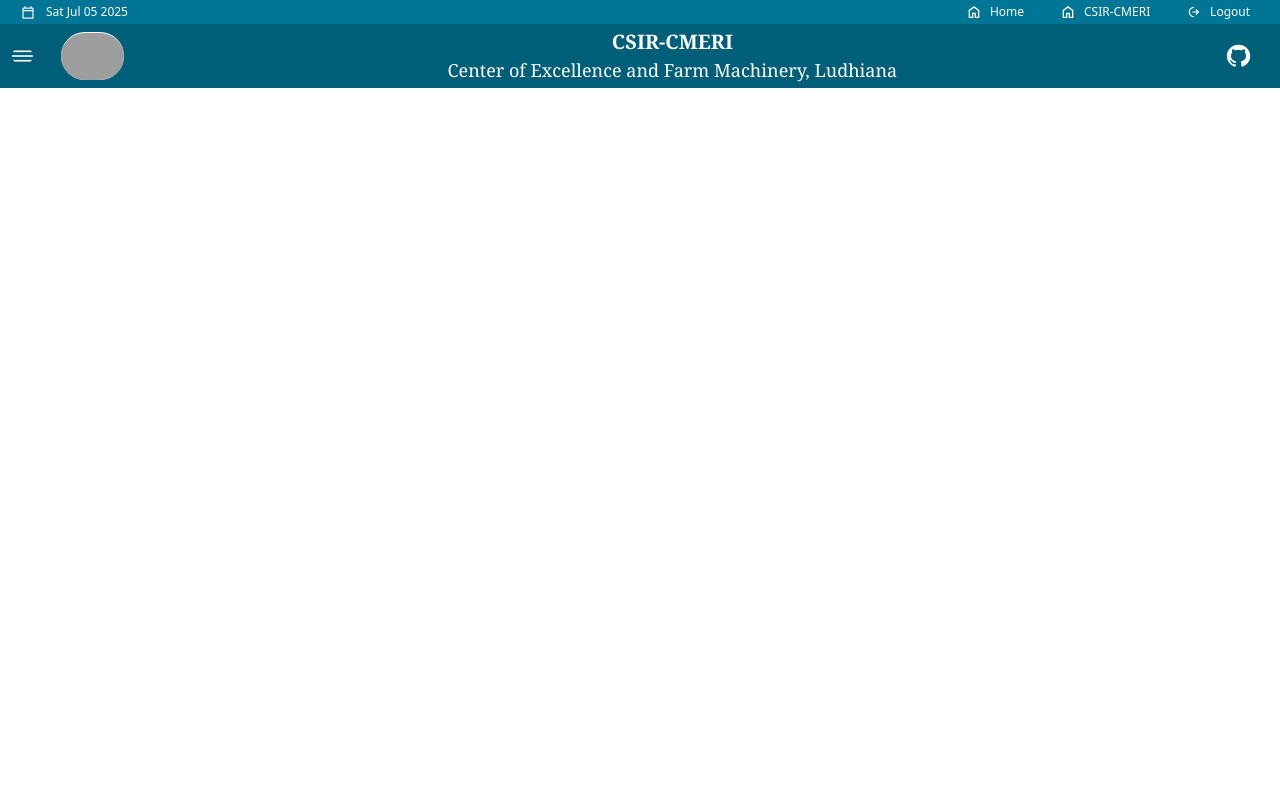
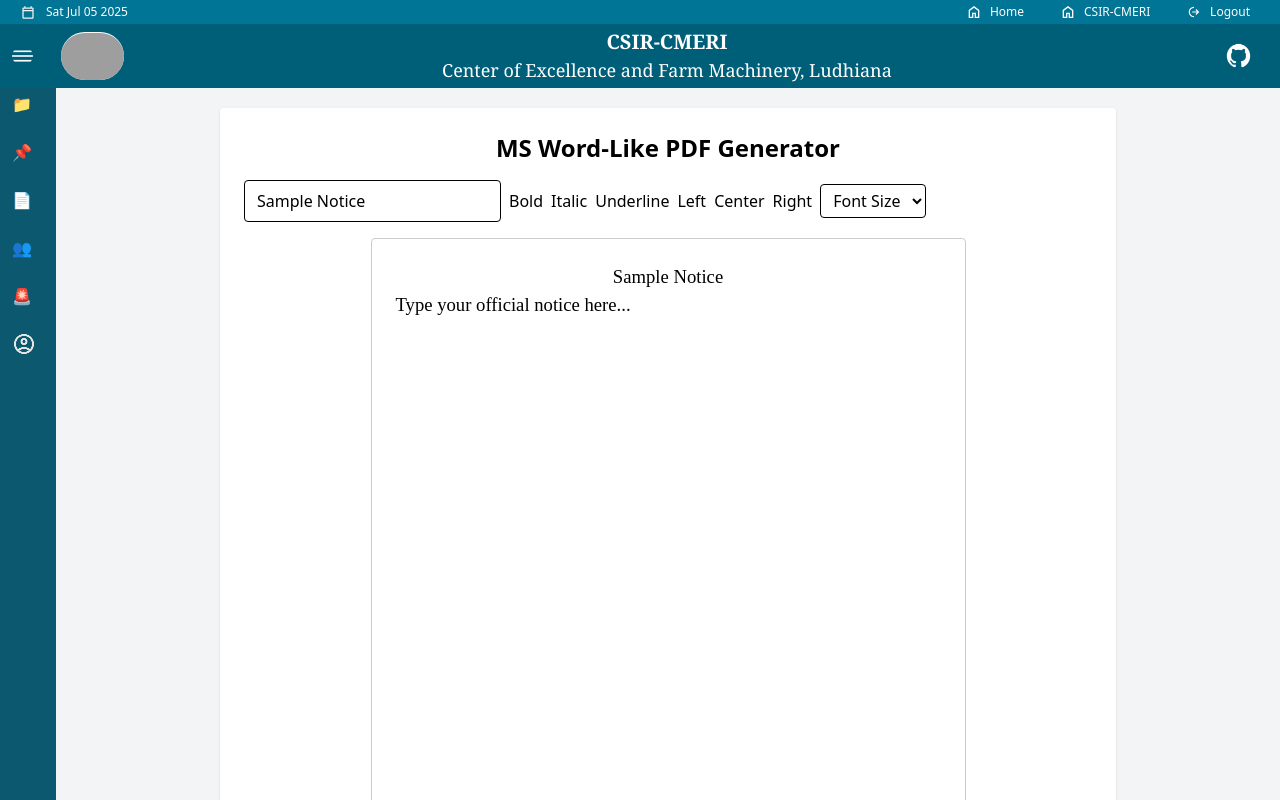
Before and after one commit to Arslan950/Intranet_For_CSIRV2, a React (Vite) app in the folder my-vue-app/: page /pdfgenerator in a window 1280 px wide. Shown: the top 800 px of the page. Built offline with nearby package versions, Linux system fonts and the light colour scheme; sample sign-in values are in the browser's storage; grey boxes are pictures that could not be loaded.

Commit message:
added pdf genrator and color fix

```diff
--- a/my-vue-app/components/ComponentsforDashBoard/Announcement.jsx
+++ b/my-vue-app/components/ComponentsforDashBoard/Announcement.jsx
@@ -4,7 +4,7 @@
 import { uri } from "../URL";
 import {useAuth} from "../../src/hooks/useAuth"
 import { use } from "react";
-const Announcement = ({ token, role, username ,Classes}) => {
+const Announcement = ({ token, role, username,AdminName ,Classes}) => {
 const hideSections = location.pathname === "/";
 const auth=useAuth()
 const setLoading=auth.loadingSet
@@ -13,7 +13,7 @@
   const [ntext, setntext] = useState({
     notice: "",
     title: "",
-    adminName: username || "Admin1",
+    adminName: AdminName || "Admin1",
   });
 
   const handlechange = (e) => {
--- a/my-vue-app/components/ComponentsforDashBoard/Document.jsx
+++ b/my-vue-app/components/ComponentsforDashBoard/Document.jsx
@@ -143,9 +143,9 @@
       {/* Files List */}
       <div className="flex flex-col gap-y-2  ">
          <div className=" py-2 text-center border-b border-gray-400 bg-heading">
-         <h2 className="text-lg font-bold text-Color">Downloads</h2>
+         <h2 className="text-lg font-bold  text-Color">Downloads</h2>
       </div>
-       <div className=" h-12 flex items-center  -8 mx-2 justify-center px-2 gap-4 ">
+       <div className=" h-12 flex items-center   mx-2 justify-center px-2 gap-4 ">
         {" "}
         <input
 
--- a/my-vue-app/components/Navbar.jsx
+++ b/my-vue-app/components/Navbar.jsx
@@ -67,17 +67,17 @@
           alt="menu"
           className="invert  h-6 w-8 cursor-pointer transform rounded-full p-1 transition ease-out duration-200 hover:bg-[#88888846] hover:scale-105"
         />
-
+<Link to={'/'}>
         <img
           src="https://dyncdn.exampathfinder.net/epf_n_attachments/organisation/0FdDdIMg/logo.png"
           alt="Logo"
           className="sm:h-12  h-8 object-cover pt-[1px] ml-6 bg-white rounded-full"
-        />
+        /></Link>
 
-        <div className="h-16 w-full sm:flex sm:flex-col sm:justify-center sm:items-center flex flex-col justify-center sm:ml-0 ml-3.5 font-serif">
+        <Link to="/" className="h-16 w-full sm:flex sm:flex-col sm:justify-center sm:items-center flex flex-col justify-center sm:ml-0 ml-3.5 font-serif">
           <div className="sm:text-xl sm:font-bold text-lg font-bold">CSIR-CMERI</div>
           <div className="sm:text-lg text-xs hidden sm:block  ">Center of Excellence and Farm Machinery, Ludhiana</div>
-        </div>
+        </Link>
 
         <Link
           to="https://github.com/Light200312/Intranet_For_CSIRV2.git"
--- /dev/null
+++ b/my-vue-app/components/PDFgenerator.jsx
@@ -0,0 +1,143 @@
+import React, { useRef, useState } from "react";
+import { jsPDF } from "jspdf";
+
+const PDFGenerator = () => {
+  const editorRef = useRef(null);
+  const [title, setTitle] = useState("Sample Notice");
+
+  const applyStyle = (command, value = null) => {
+    document.execCommand(command, false, value);
+  };
+
+  const applyFontSize = (size) => {
+    const selection = window.getSelection();
+    if (!selection || selection.rangeCount === 0) return;
+
+    const range = selection.getRangeAt(0);
+    if (range.collapsed) return;
+
+    const selectedText = range.extractContents();
+    const span = document.createElement("span");
+
+    span.style.fontSize = size; // e.g., "18pt"
+    span.appendChild(selectedText);
+
+    range.insertNode(span);
+    range.setStartAfter(span);
+    selection.removeAllRanges();
+    selection.addRange(range);
+  };
+
+  const downloadPDF = () => {
+    const doc = new jsPDF({
+      orientation: "portrait",
+      unit: "pt",
+      format: "a4",
+    });
+
+    doc.html(editorRef.current, {
+      callback: (doc) => {
+        doc.save(`${title || "Notice"}.pdf`);
+      },
+      x: 40,
+      y: 40,
+      width: 515,
+      windowWidth: 800,
+    });
+  };
+
+  return (
+    <div className="min-h-screen p-6 bg-gray-100 text-black">
+      <div className="max-w-4xl mx-auto bg-white p-6 rounded shadow">
+        <h2 className="text-2xl font-bold mb-4 text-center">
+          MS Word-Like PDF Generator
+        </h2>
+
+        {/* Toolbar */}
+        <div className="mb-4 flex flex-wrap gap-2 items-center">
+          <input
+            type="text"
+            className="border px-3 py-2 rounded w-full sm:w-auto"
+            placeholder="Title of Document"
+            value={title}
+            onChange={(e) => setTitle(e.target.value)}
+          />
+          <button onClick={() => applyStyle("bold")} className="btn">
+            Bold
+          </button>
+          <button onClick={() => applyStyle("italic")} className="btn">
+            Italic
+          </button>
+          <button onClick={() => applyStyle("underline")} className="btn">
+            Underline
+          </button>
+          <button onClick={() => applyStyle("justifyLeft")} className="btn">
+            Left
+          </button>
+          <button onClick={() => applyStyle("justifyCenter")} className="btn">
+            Center
+          </button>
+          <button onClick={() => applyStyle("justifyRight")} className="btn">
+            Right
+          </button>
+
+          {/* Font Size Dropdown */}
+          <select
+            onChange={(e) => {
+              const val = e.target.value;
+              if (val) applyFontSize(val);
+            }}
+            className="border rounded px-2 py-1"
+          >
+            <option value="">Font Size</option>
+            <option value="12pt">12pt</option>
+            <option value="14pt">14pt</option>
+            <option value="16pt">16pt</option>
+            <option value="18pt">18pt</option>
+            <option value="20pt">20pt</option>
+            <option value="24pt">24pt</option>
+            <option value="30pt">30pt</option>
+          </select>
+        </div>
+
+        {/* Editable content area */}
+        <div
+          className="overflow-auto mb-4 border rounded p-6 bg-white"
+          style={{
+            height: "842px",
+            width: "595px", // A4 size in pt
+            margin: "0 auto",
+            border: "1px solid #ccc",
+          }}
+        >
+          <div
+            ref={editorRef}
+            contentEditable
+            suppressContentEditableWarning={true}
+            className="outline-none whitespace-pre-wrap"
+            style={{
+              minHeight: "100%",
+              width: "100%",
+              fontSize: "14pt",
+              lineHeight: "1.5",
+              fontFamily: "'Times New Roman', serif",
+            }}
+          >
+            <h3 style={{ textAlign: "center" }}>{title}</h3>
+            <p>Type your official notice here...</p>
+          </div>
+        </div>
+
+        {/* Download Button */}
+        <button
+          onClick={downloadPDF}
+          className="w-full bg-black text-white py-3 rounded font-semibold hover:bg-gray-800 transition"
+        >
+          Download PDF
+        </button>
+      </div>
+    </div>
+  );
+};
+
+export default PDFGenerator;
--- a/my-vue-app/components/Sidebar.jsx
+++ b/my-vue-app/components/Sidebar.jsx
@@ -1,8 +1,8 @@
-import React, { useState ,useEffect} from "react";
+import React, { useState, useEffect } from "react";
 import { Menu, X } from "lucide-react";
 import { Link } from "react-router-dom";
 import { Outlet } from "react-router-dom";
-const SidebarLayout = ({  open, setopen }) => {
+const SidebarLayout = ({ open, setopen, role }) => {
   //   const [open, setOpen] = useState(true);
 
   const toggleSidebar = () => setopen(!open);
@@ -27,21 +27,89 @@
         {/* Navigation Items */}
 
         <nav className="flex-1 space-y-2 ">
-          <Link  to={"/document"} className=" flex justify-start items-center py-2 px-3 hover:bg-[#1d839f] cursor-pointer">
-           <span>📁</span>  <span className={`transition ease-in duration-500 ${open? "block":"hidden"}`} > {open && "Documents"}</span>
+          <Link
+            to={"/document"}
+            className=" flex justify-start items- py-2 px-3 hover:bg-[#1d839f] cursor-pointer"
+          >
+            <span>📁</span>{" "}
+            <span
+              className={`transition ease-in duration-500 ${
+                open ? "block" : "hidden"
+              }`}
+            >
+              {" "}
+              {open && "Documents"}
+            </span>
           </Link>
-          <Link to={"/notice"} className="px-3 flex justify-start items-center py-2 hover:bg-[#1d839f]  cursor-pointer">
-            📌           <span className={`transition ease-in duration-500 ${open? "block":"hidden"}`} > {open && "Notices"}</span>
-
+          <Link
+            to={"/notice"}
+            className="px-3 flex justify-start items-center py-2 hover:bg-[#1d839f]  cursor-pointer"
+          >
+            📌{" "}
+            <span
+              className={`transition ease-in duration-500 ${
+                open ? "block" : "hidden"
+              }`}
+            >
+              {" "}
+              {open && "Notices"}
+            </span>
           </Link>
-          <Link to={"/member"} className="px-3 flex justify-start items-center py-2 hover:bg-[#1d839f]  cursor-pointer">
-            👥 <span className={`transition ease-in duration-500 ${open? "block":"hidden"}`} >{open && "Members"}</span>
+            <Link
+            to={"/pdfgenerator"}
+            className="px-3 flex justify-start items-center py-2 hover:bg-[#1d839f]  cursor-pointer"
+          >
+           📄 {" "}
+            <span
+              className={`transition ease-in duration-500 ${
+                open ? "block" : "hidden"
+              }`}
+            >
+              {" "}
+              {open && "PDF Generator"}
+            </span>
           </Link>
-           <Link to={"/alerts"} className="px-3 flex justify-start items-center py-2 hover:bg-[#1d839f]  cursor-pointer">
-            🚨 <span className={`transition ease-in duration-500 ${open? "block":"hidden"}`} >{open && "Alerts"}</span>
+          {role === "admin" && (
+            <Link
+              to={"/member"}
+              className="px-3 flex justify-start items-center py-2 hover:bg-[#1d839f]  cursor-pointer"
+            >
+              👥{" "}
+              <span
+                className={`transition ease-in duration-500 ${
+                  open ? "block" : "hidden"
+                }`}
+              >
+                {open && "Members"}
+              </span>
             </Link>
-          <Link to={"/profile"} className="px-3 flex justify-start items-center py-2 hover:bg-[#1d839f]  cursor-pointer">
-            <img src="/profile.png" alt="" /> <span className={`transition ease-in duration-500 ${open? "block":"hidden"}`} > {open && "Profile"}</span>
+          )}
+          <Link
+            to={"/alerts"}
+            className="px-3 flex justify-start items-center py-2 hover:bg-[#1d839f]  cursor-pointer"
+          >
+            🚨{" "}
+            <span
+              className={`transition ease-in duration-500 ${
+                open ? "block" : "hidden"
+              }`}
+            >
+              {open && "Alerts"}
+            </span>
+          </Link>
+          <Link
+            to={"/profile"}
+            className="px-3 flex justify-start items-center py-2 hover:bg-[#1d839f]  cursor-pointer"
+          >
+            <img src="/profile.png" alt="" />{" "}
+            <span
+              className={`transition ease-in duration-500 ${
+                open ? "block" : "hidden"
+              }`}
+            >
+              {" "}
+              {open && "Profile"}
+            </span>
           </Link>
         </nav>
       </div>
--- a/my-vue-app/pages/Loginpage.jsx
+++ b/my-vue-app/pages/Loginpage.jsx
@@ -65,10 +65,10 @@
         // alert("token lenght"+res.data.token.length)
 
         localStorage.setItem("AdminName",res.data.username)
-        setAdminName?.(res.data.username);
+        setAdminName(res.data.username);
         setMessage(`✅ Login Successful`)
         setBtnACtion("Proceed")
-        // alert(
+        // alert
         //   `✅ Login Successful as ${res.data.role}\n🔑 Token: ${res.data.token}`
         // );
 
@@ -96,8 +96,8 @@
     </div> */}
 
     {/* Header */}
-    <div className="bg-meri text-center py-6 border-b border-gray-400 bg-amber-300">
-      <h1 className="text-lg font-bold text-black">MERINet Login</h1>
+    <div className="bg-meri text-center py-6 border-b border-gray-400 bg-heading ">
+      <h1 className="text-lg font-bold text-Color">MERINet Login</h1>
     </div>
 
     {/* Form */}
@@ -136,7 +136,7 @@
         </div>
 
         {/* Role as Radio */}
-        <fieldset className="text-sm font-medium">
+        {/* <fieldset className="text-sm font-medium">
           <legend>Login Mode:</legend>
           <label className="ml-2">
             <input
@@ -160,7 +160,7 @@
             />
             Admin
           </label>
-        </fieldset>
+        </fieldset> */}
 
         {/* Buttons */}
         <div className="flex gap-2 mt-4">
@@ -186,10 +186,10 @@
     </div>
 
     {/* Support Notice */}
-    <div className="bg-[#ffe49a] text-sm text-center px-4 py-2 border-t border-gray-300">
+    <div className="bg-box-col text-sm text-center px-4 py-2 border-t border-gray-300">
       For technical assistance, please contact:<br />
       <strong>
-        IT Support at <a href="mailto:support@cmeri.res.in" className="text-blue-600 underline">support@cmeri.res.in</a>
+        IT Support at <a href="mailto:support@cmeri.res.in" className="text-blue-600 underline">rhaldar.cmeri@csir.res.in, 9051368379</a>
       </strong>
     </div>
 
--- a/my-vue-app/src/App.jsx
+++ b/my-vue-app/src/App.jsx
@@ -16,6 +16,7 @@
 import { useAuth } from "./hooks/useAuth";
 import Announcements from "../components/ComponentsforDashBoard/Notice";
 import LoaderModal from "../components/LoaderModal"
+import PDFgenerator from "../components/PDFgenerator";
 const App = () => {
   const [open, setopen] = useState(false);
   const [role, setrole] = useState(() => localStorage.getItem("role") || "user");
@@ -71,7 +72,7 @@
         />
 
         {/* Protected routes with sidebar layout */}
-        <Route element={<SidebarLayout setopen={setopen} open={open} />}>
+        <Route element={<SidebarLayout role={role} setopen={setopen} open={open} />}>
           <Route
             path="/"
             element={
@@ -152,6 +153,7 @@
                 setAdminName={setAdminName}
                 login={auth.login}
                 setrole={setrole}
+                username={AdminName}
                 authenticated={auth.authenticated}
               />
             }
@@ -170,7 +172,11 @@
               />
             }
           />
+             <Route path="/pdfgenerator" element={<PDFgenerator/>}>
+
         </Route>
+        </Route>
+
       </Routes>
             <LoaderModal  loading={loadpopup} message="Fetching data..." />
 
```
Also changed, not shown: my-vue-app/package.json (+5 -3 lines), 1 other file (tests, documents, lock files or other folders). Lines whose indentation alone changed are shown as unchanged.
